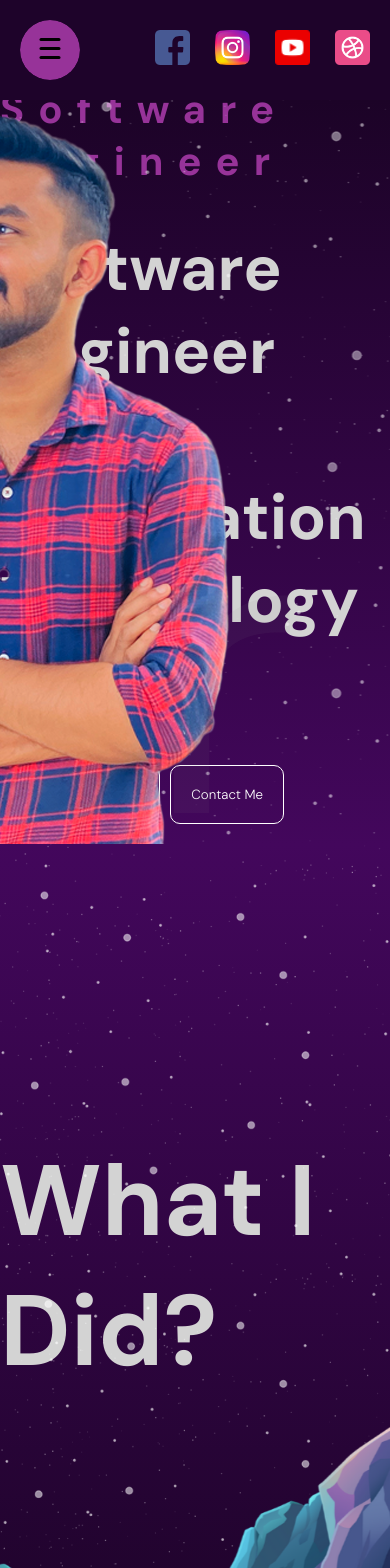
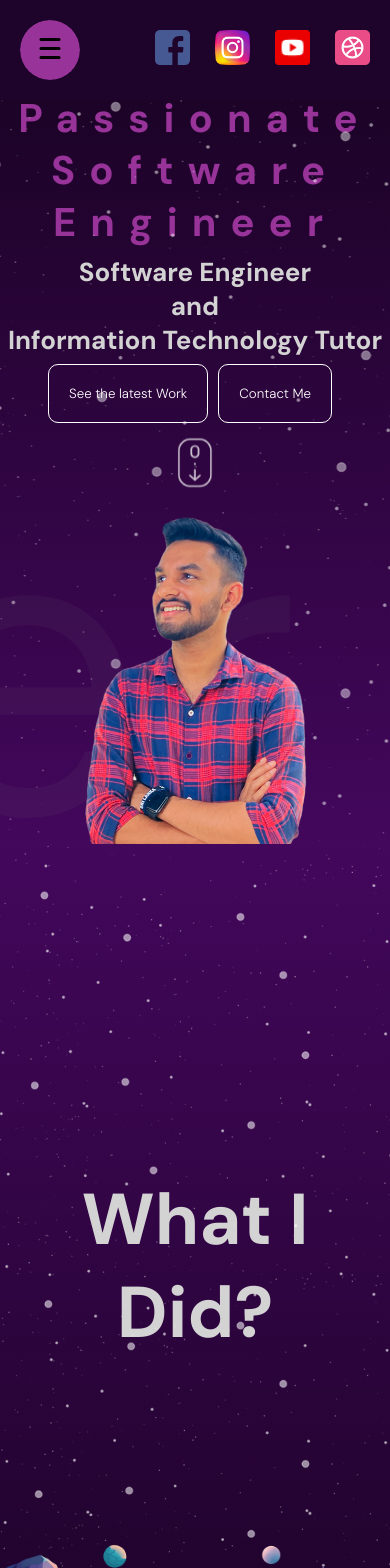
Before and after one commit to vinuwa98/vite-react-deploy, a React (Vite) app: page / in a window 390 px wide. Shown: the top 1568 px of the page. Built offline with nearby package versions, Linux system fonts and the light colour scheme.

Commit message:
Add Hero Section Mobile Responsive Part

```diff
--- a/src/components/hero/Hero.jsx
+++ b/src/components/hero/Hero.jsx
@@ -45,7 +45,7 @@ const starsVariants = {
     transition: {
       repeat: Infinity,
       repeatType: "mirror",
-      duration: 45, // Adjust speed as needed
+      duration: 35, // Adjust speed as needed
     },
   },
 };
--- a/src/components/hero/hero.scss
+++ b/src/components/hero/hero.scss
@@ -1,3 +1,5 @@
+@import '../../app.scss';
+
 .hero {
     height: calc(100vh - 100px);
     overflow: hidden;
@@ -29,6 +31,14 @@
             justify-content: center;
             gap: 40px;
 
+            @include mobile {
+                height: 50%;
+                width: 100%;
+                gap: 7px;
+                align-items: center;
+                text-align: center;
+              }
+
             h2 {
                 font-size: 40px;
                 color: rgb(151, 51, 153);
@@ -37,7 +47,13 @@
 
             h1 {
                 font-size: 64px;
+
+                @include mobile {
+                    font-size: 26px;
+                  }
             }
+
+
 
             .buttons {
                 button {
@@ -63,6 +79,20 @@
         position: absolute;
         top: 0;
         right: 0;
+
+        @include mobile {
+
+            left: 0%;
+            bottom: -55%;
+            top: unset;
+
+            img {
+                 // Ensure the image fills the container width
+                max-width: 100%; // Limit max width to control the size on mobile
+                border-radius: 10px; // Optional: add rounded corners for style
+            }
+
+          }
     }
 
     .slidingTextContainer {
--- a/src/components/parallax/parallax.scss
+++ b/src/components/parallax/parallax.scss
@@ -1,3 +1,5 @@
+@import '../../app.scss';
+
 .parallax{
   width: 100%;
   height: 100%;
@@ -9,6 +11,11 @@
 
   h1{
       font-size: 100px;
+
+      @include mobile {
+        font-size: 72px;
+        text-align: center;
+      }
   }
 
   .mountains{
@@ -19,6 +26,11 @@
       height: 100%;
       position: absolute;
       z-index: 3;
+
+      @include mobile {
+        background-size: contain;
+        background-repeat: no-repeat;
+      }
   }
 
   .planets{
@@ -29,6 +41,11 @@
       height: 100%;
       position: absolute;
       z-index: 2;
+
+      @include mobile {
+        background-size: contain;
+        background-repeat: no-repeat;
+      }
   }
 
   .stars{
--- a/src/components/sidebar/sidebar.scss
+++ b/src/components/sidebar/sidebar.scss
@@ -44,7 +44,7 @@
         }
 
         @include mobile {
-            font-size: 20px;
+            font-size: 10px;
           }
     }
 
```
